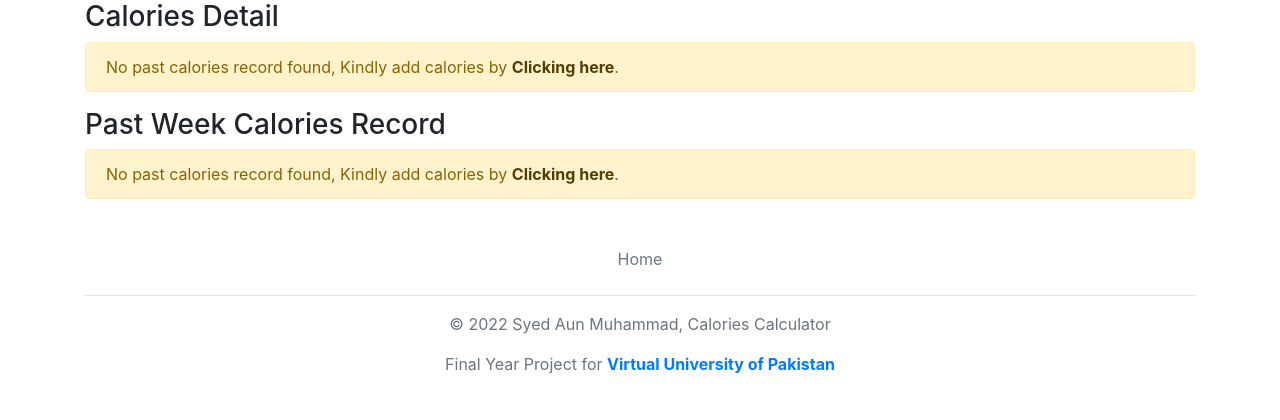
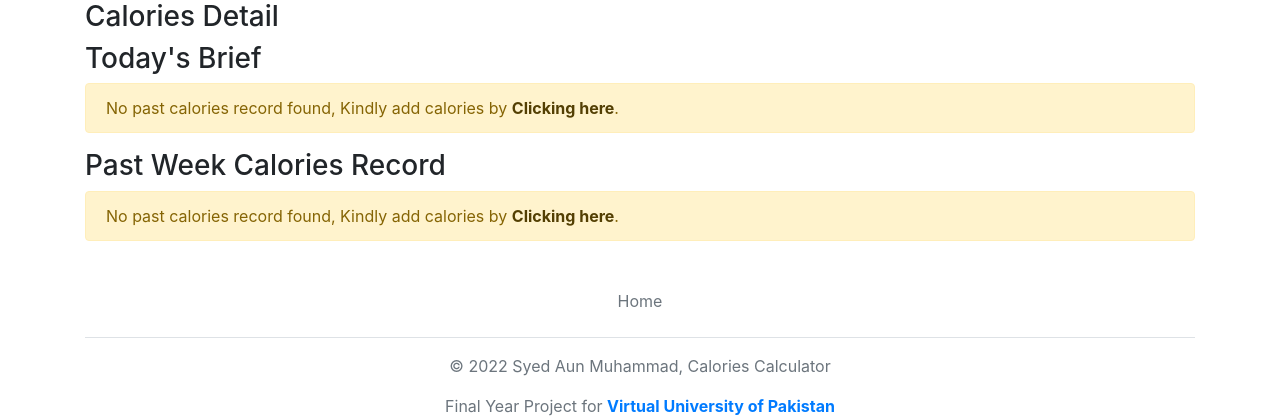
Before and after one commit to AunSyedShah/Calories-Calculator-FYP, a Django app: page /calories_detail/ in a window 1280 px wide. Shown: the part 56-476 px from the top of the page. Run offline with Django 3.2, Linux system fonts and the light colour scheme; the visitor is signed in with stand-in values (Sample User, id 1); data that the repository does not hold is empty; some libraries are stand-ins or nearby versions.

Commit message:
some tweaks

```diff
--- a/bmr/models.py
+++ b/bmr/models.py
@@ -36,7 +36,7 @@ class FoodItem(models.Model):
         ("extras", "extras")
     )
     meal_type = models.CharField(choices=MEAL_TYPE_CHOICE, max_length=9, default="extras")
-    date_added = models.DateField(default=timezone.now())
+    date_added = models.DateField(default=timezone.now)
 
     def __str__(self):
         return self.item_name
--- a/bmr/views.py
+++ b/bmr/views.py
@@ -182,6 +182,7 @@ def calories_detail(request):
             items = FoodItem.objects.filter(user=request.user.id)
             today_calories = items.filter(date_added=timezone.now())
             some_day_last_week = timezone.now().date() - timedelta(days=7)
+            print(some_day_last_week)
             monday_of_last_week = some_day_last_week - timedelta(days=(some_day_last_week.isocalendar()[2] - 1))
             monday_of_this_week = monday_of_last_week + timedelta(days=7)
             calories_week = items.filter(date_added__gte=monday_of_last_week, date_added__lt=monday_of_this_week)
--- a/templates/bmr/calories_detail.html
+++ b/templates/bmr/calories_detail.html
@@ -13,6 +13,7 @@
             </button>
         </div>
     {% endfor %}
+    <h3>Today's Brief</h3>
     {% if items %}
         <table class="table table-striped">
             <thead>
```
Also changed, not shown: bmr/migrations/0001_initial.py, bmr/migrations/0002_bmrdetail_bmr_entered.py (deleted), bmr/migrations/0003_remove_bmrdetail_bmr_entered.py (deleted), bmr/migrations/0004_alter_bmrdetail_gender.py (deleted), bmr/migrations/0005_alter_bmrdetail_user.py (deleted), bmr/migrations/0006_alter_fooditem_user.py (deleted), bmr/migrations/0007_alter_fooditem_user.py (deleted), bmr/migrations/0008_fooditem_date_added.py (deleted), bmr/migrations/0009_remove_fooditem_date_added.py (deleted), bmr/migrations/0010_alter_bmrdetail_height_alter_bmrdetail_weight.py (deleted), bmr/migrations/0011_alter_bmrdetail_bmr.py (deleted), bmr/migrations/0012_fooditem_date_added.py (deleted), bmr/migrations/0013_alter_fooditem_date_added.py (deleted), bmr/migrations/0014_alter_fooditem_date_added.py (deleted).
